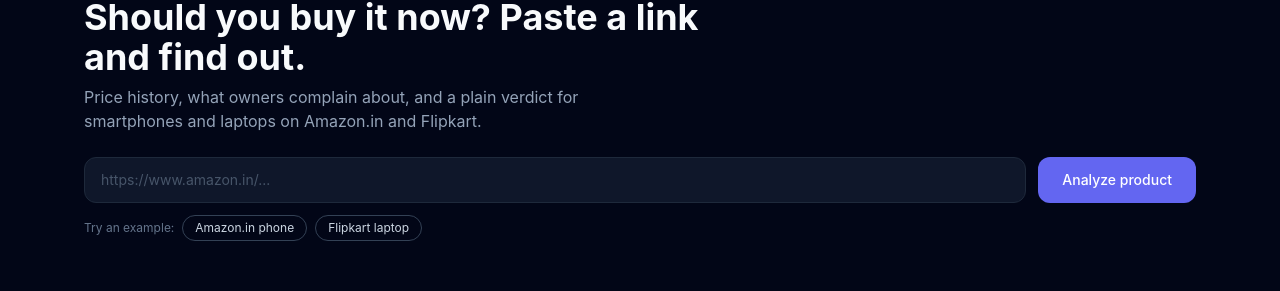
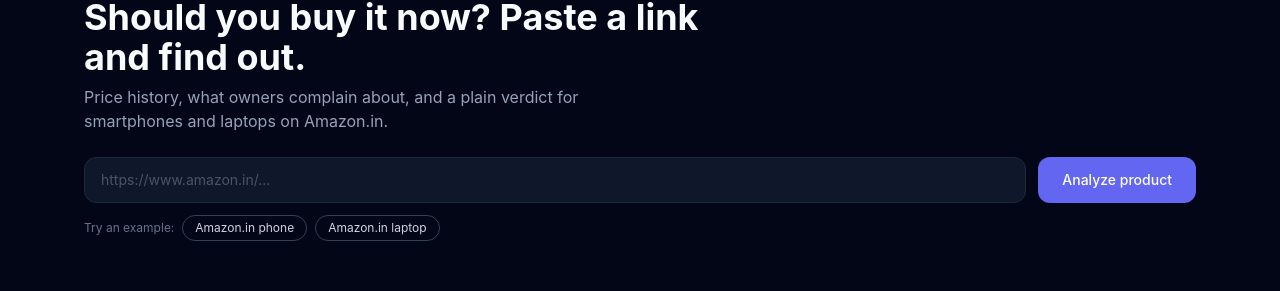
Before and after one commit to GovindSin-gh/DealRadar, a React (Vite) app in the folder frontend/: page / in a window 1280 px wide. Shown: the part 106-397 px from the top of the page. Built offline with nearby package versions, Linux system fonts and the light colour scheme; no server answers.

Commit message:
Update example links and remove Flipkart reference

```diff
--- a/frontend/src/App.jsx
+++ b/frontend/src/App.jsx
@@ -4,7 +4,7 @@ import Result from "./components/Result";
 
 const EXAMPLES = [
   ["Amazon.in phone", "https://www.amazon.in/Nova-X-Pro/dp/B0EXAMPLE1"],
-  ["Flipkart laptop", "https://www.flipkart.com/vertex-book-14/p/itmEXAMPLE2"],
+  ["Amazon.in laptop", "https://www.amazon.in/Vertex-Book-14/dp/B0EXAMPLE2"],
 ];
 const STEPS = ["Fetching the product page", "Reading price history", "Reading reviews", "Writing the verdict", "Almost done"];
 
@@ -53,7 +53,7 @@ export default function App() {
 
       <main className="max-w-6xl w-full mx-auto px-5 py-10 flex-1">
         <h1 className="text-3xl md:text-4xl font-bold text-slate-50 max-w-2xl">Should you buy it now? Paste a link and find out.</h1>
-        <p className="mt-2 text-slate-400 max-w-xl">Price history, what owners complain about, and a plain verdict for smartphones and laptops on Amazon.in and Flipkart.</p>
+        <p className="mt-2 text-slate-400 max-w-xl">Price history, what owners complain about, and a plain verdict for smartphones and laptops on Amazon.in.</p>
 
         <form onSubmit={submit} className="mt-6 flex flex-col sm:flex-row gap-3">
           <input value={url} onChange={(e) => setUrl(e.target.value)} required type="url" aria-label="Product link"
@@ -85,7 +85,7 @@ export default function App() {
           {state === "error" && (
             <div className="bg-red-400/10 border border-red-400/30 text-red-400 rounded-2xl p-5 text-sm">{error}</div>
           )}
-          {state === "done" && data && <Result data={data} />}
+          {state === "done" && data && <Result data={data} onUpdate={setData} />}
         </div>
       </main>
 
```
